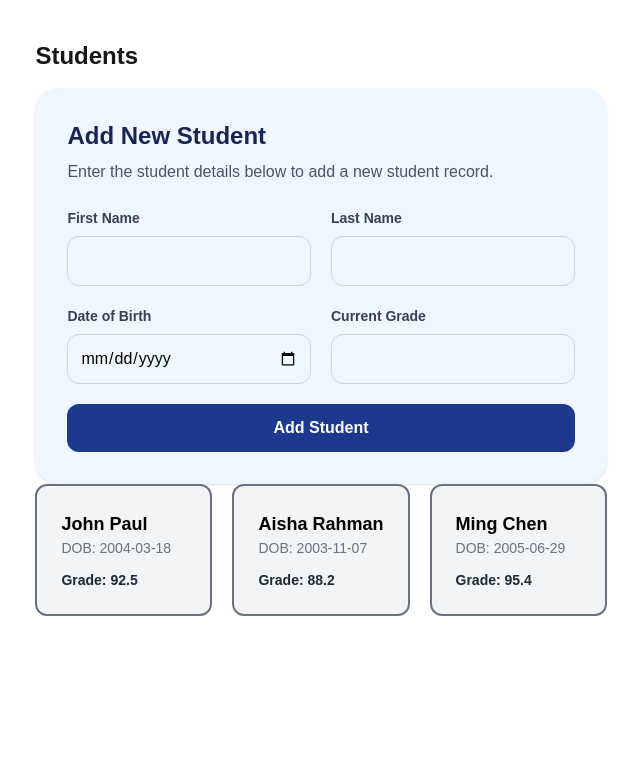
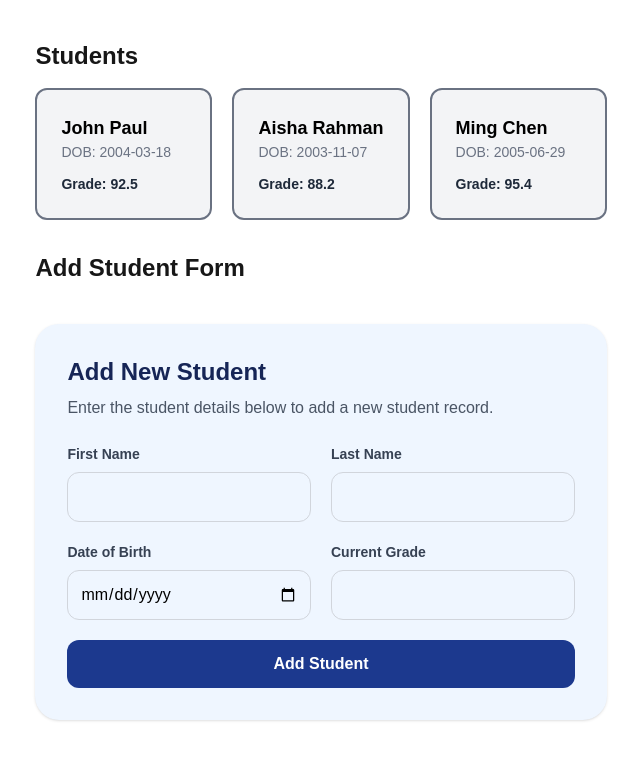
Before and after one commit to JoshCode2/WebDevAssignment2, a Next.js app in the folder webdevassignment2/: page / in a window 1280 px wide. Shown: the top 760 px of the page, without its empty margins (319-959 px from the left). Built offline with nearby package versions, Linux system fonts and the light colour scheme.

Commit message:
Successfully merged Jireh and Joshs branch
Includes working Student Form, Student List in page.tsx, student.ts, studentcard.tsx

```diff
--- a/webdevassignment2/app/components/StudentForm.tsx
+++ b/webdevassignment2/app/components/StudentForm.tsx
@@ -28,10 +28,11 @@ export default function StudentForm({
 
     const gradeNumber = Number(grade);
 
-    if (gradeNumber < 9 || gradeNumber > 12) {
-      setErrorMessage("Current grade must be between Grade 9 and Grade 12.");
+    if (gradeNumber < 0 || gradeNumber > 100) {
+      setErrorMessage("Grade must be between 0 and 100.");
       return;
     }
+
 
     const newStudent: Student = {
       id: `S${String(nextStudentNumber).padStart(3, "0")}`,
@@ -106,8 +107,9 @@ export default function StudentForm({
           </label>
           <input
             type="number"
-            min="9"
-            max="12"
+            min="0"
+            max="100"
+            step="0.1"
             value={grade}
             onChange={(event) => setGrade(event.target.value)}
             className="w-full rounded-xl border border-gray-300 p-3 text-black outline-none focus:border-blue-700 focus:ring-2 focus:ring-blue-200"
--- a/webdevassignment2/app/page.tsx
+++ b/webdevassignment2/app/page.tsx
@@ -27,11 +27,6 @@ export default function Home() {
       <h2 className="text-2xl font-bold mb-4">
         Students
       </h2>
-
-      <StudentForm
-        onAddStudent={handleAddStudent}
-        nextStudentNumber={studentList.length + 1}
-      />
 
       {selectedStudent && (
         <div className="mb-6 bg-blue-50 border border-blue-200 rounded-xl px-5 py-3">
@@ -66,6 +61,18 @@ export default function Home() {
         ))}
       </div>
 
+      <h2 className="text-2xl font-bold mb-4 mt-8">
+        Add Student Form
+      </h2>
+
+      <div className="mt-10">
+        <StudentForm
+          onAddStudent={handleAddStudent}
+          nextStudentNumber={studentList.length + 1}
+        />
+      </div>
+
+
     </main>
   );
 }
```
Also changed, not shown: 1 other file (tests, documents, lock files or other folders).
